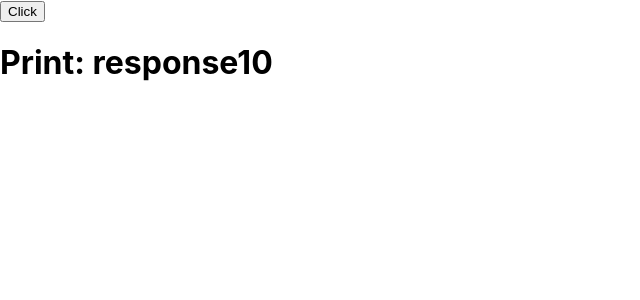
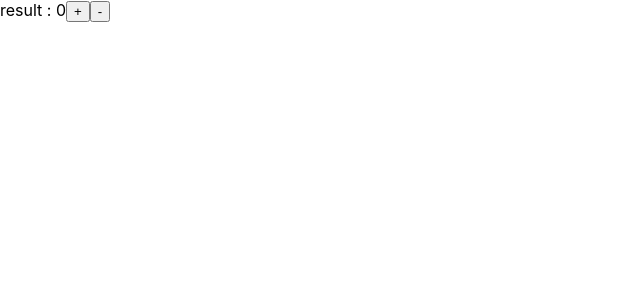
Before and after one commit to itsapep/react-js-intermediate, a React (Create React App) app: page / in a window 1280 px wide. Shown: the top 300 px of the page, without its empty margins (0-640 px from the left). Built offline with nearby package versions, Linux system fonts and the light colour scheme.

Commit message:
[add] create custom hook

```diff
--- a/src/App.js
+++ b/src/App.js
@@ -3,6 +3,7 @@ import './App.css';
 import DummyView from './components/DummyView';
 import { HookComponent } from './components/hookComponent';
 import MoreEffect from './components/MoreEffect';
+import MyHook from './components/myHook/myHook';
 import ThemeModifier from './components/ThemeModifier';
 import { DepsProvider } from './context/depContext';
 import moreEffectService from './services/moreEffectService';
@@ -20,13 +21,13 @@ function App() {
   //   </div>
   // );
 
-  return(
-    <DepsProvider services={{
-      moreEffectService : moreEffectService()
-    }}>
-      <MoreEffect></MoreEffect>
-    </DepsProvider>
-  )
+  // return(
+  //   <DepsProvider services={{
+  //     moreEffectService : moreEffectService()
+  //   }}>
+  //     <MoreEffect></MoreEffect>
+  //   </DepsProvider>
+  // )
 
   // const [pageId, setPageId] = useState(0);
   // return (
@@ -37,6 +38,10 @@ function App() {
   //Fitur ini memungkinkan penggunaan state tanpa membuat class javascript
   //Gunakan hook di paling atas, sebelum react function yang lainnya (sebelum return)
   // return <HookComponent></HookComponent>
+
+  return (
+    <MyHook></MyHook>
+  )
 }
 
 export default App;
--- /dev/null
+++ b/src/components/myHook/myHook.js
@@ -0,0 +1,21 @@
+import useMyHook from "./UseMyHook";
+
+const MyHook = props => {
+    // const [counter, setCounter] = useState(0);
+    // const add = () => {
+    //     setCounter(counter + 1)
+    // }
+    // const min = () => {
+    //     setCounter(counter - 1)
+    // }
+    const {counter, add, min} = useMyHook()
+    return (
+        <div>
+            result : {counter}
+            <button onClick={add}>+</button>
+            <button onClick={min}>-</button>
+        </div>
+    );
+};
+
+export default MyHook;
--- /dev/null
+++ b/src/components/myHook/useMyHook.js
@@ -0,0 +1,16 @@
+import {useState} from 'react';
+
+const useMyHook = () => {
+    const [counter, setCounter] = useState(0);
+    const add = () => {
+        setCounter(counter + 1)
+    }
+    const min = () => {
+        setCounter(counter - 1)
+    }
+    return {
+        counter, add, min
+    };
+};
+
+export default useMyHook;
```
